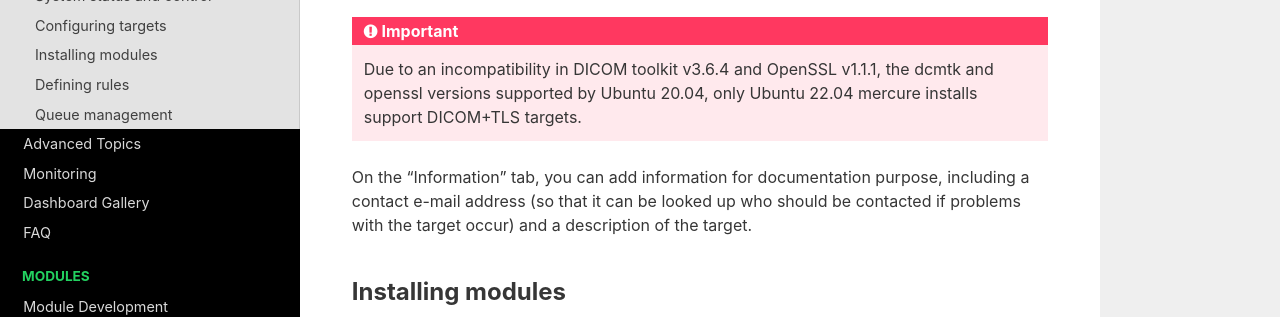
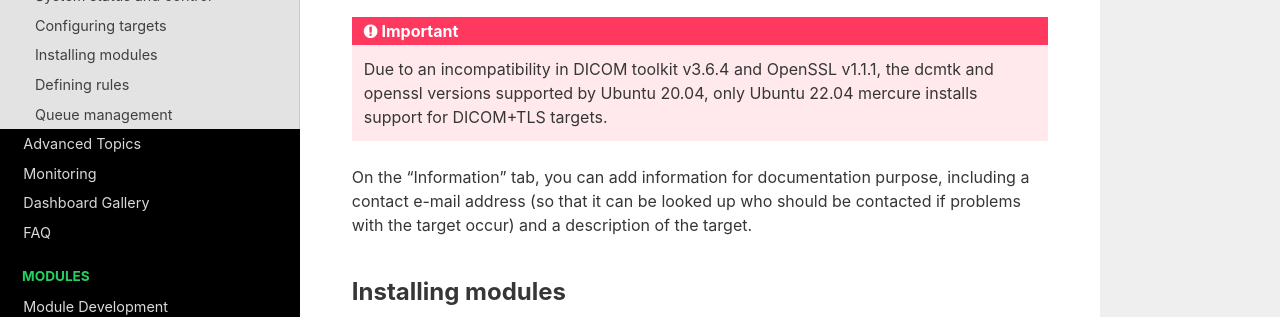
Before and after one commit to mercure-imaging/mercure, a Sphinx documentation site: the page built from docs/usage.rst, in a window 1280 px wide and 900 px high, scrolled down 5044 px. Shown: the part 201-518 px from the top of the window. Built offline with Sphinx 7.4.7 and the Read the Docs theme 2.0.0, drawn with Linux system fonts in a browser that asks for light colours.

Commit message:
Enabed TCIA for Orthanc. Added mercure as DICOM node to Orthanc. Typo correction in doc.

```diff
--- a/docs/usage.rst
+++ b/docs/usage.rst
@@ -90,7 +90,7 @@
 
 .. important:: Support for DICOM TLS transfers is still experimental and should be used with care.
 
-.. important:: Due to an incompatibility in DICOM toolkit v3.6.4 and OpenSSL v1.1.1, the dcmtk and openssl versions supported by Ubuntu 20.04, only Ubuntu 22.04 mercure installs support DICOM+TLS targets.
+.. important:: Due to an incompatibility in DICOM toolkit v3.6.4 and OpenSSL v1.1.1, the dcmtk and openssl versions supported by Ubuntu 20.04, only Ubuntu 22.04 mercure installs support for DICOM+TLS targets.
 
 On the "Information" tab, you can add information for documentation purpose, including a contact e-mail address (so that it can be looked up who should be contacted if problems with the target occur) and a description of the target.
 
```
